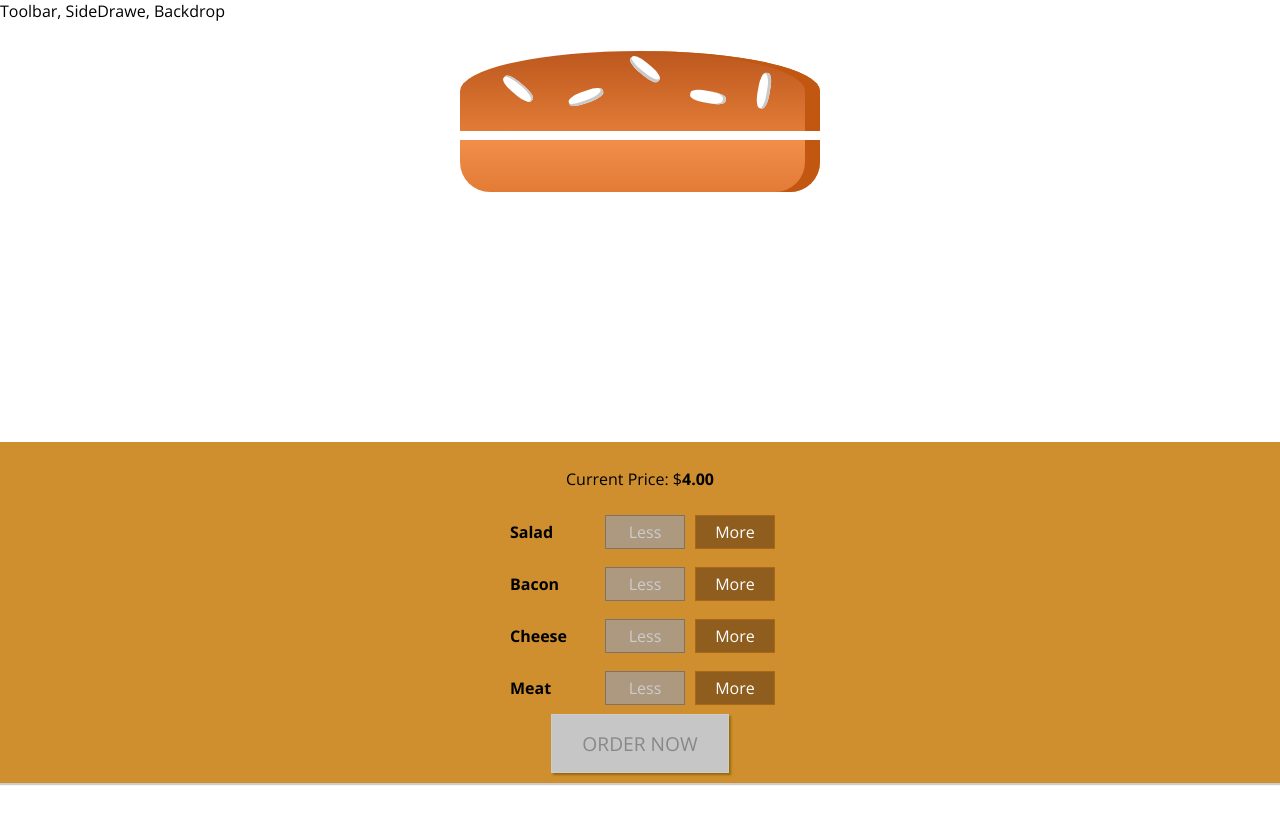
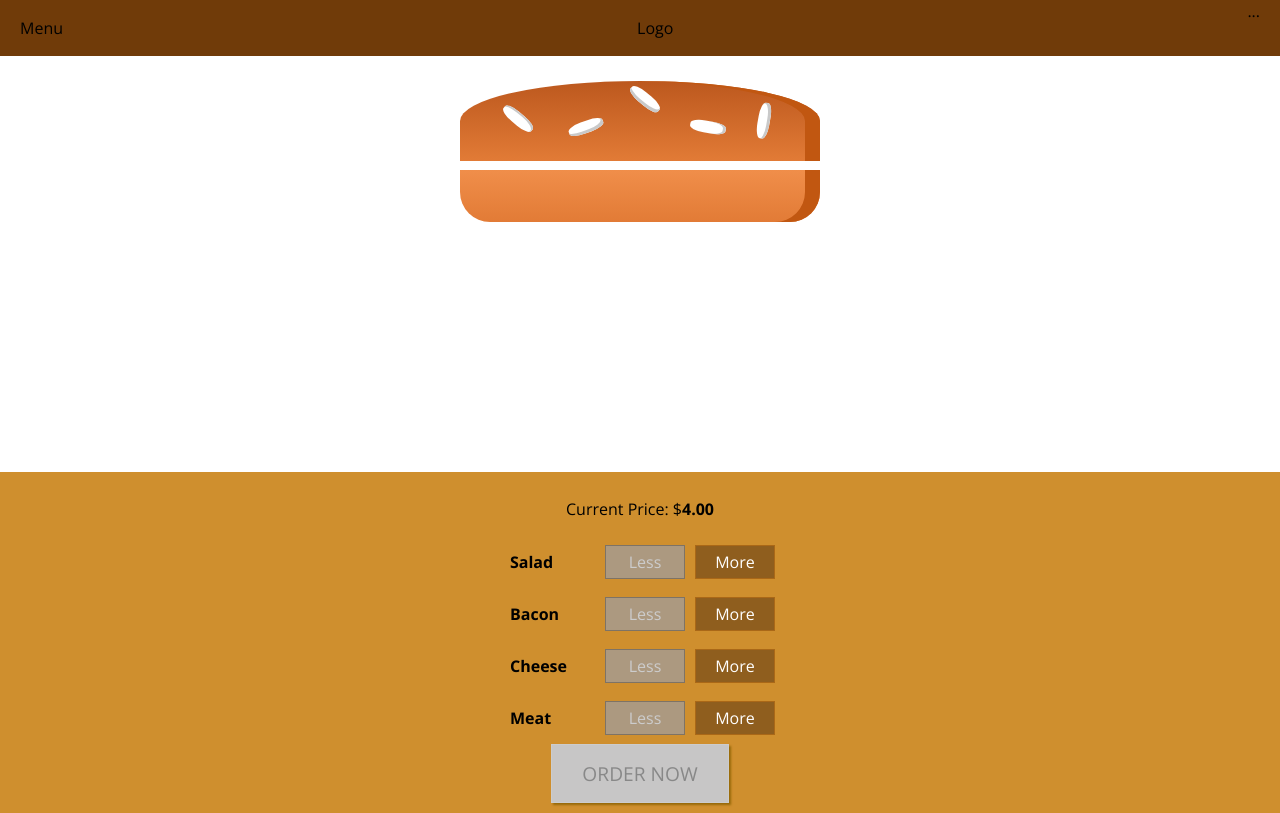
Before and after one commit to dgosza/ReactJS-The-Complete-Guide, a React app in the folder burgerBuilder/: page / in a window 1280 px wide. Built offline with nearby package versions, Linux system fonts and the light colour scheme.

Commit message:
finishit the toolbar

```diff
--- a/burgerBuilder/src/components/Burger/OrderSummary/index.js
+++ b/burgerBuilder/src/components/Burger/OrderSummary/index.js
@@ -8,7 +8,7 @@ const OrderSummary = (props) => {
 
     const ingredientsSummary = Object.keys(props.ingredients)
         .map(igKey => {
-            return <li key={igKey}><span style={{textTransform: 'capitalize'}}>{igKey}</span>: {props.ingredients[igKey]}</li>
+            return <li key={igKey}><span style={{ textTransform: 'capitalize' }}>{igKey}</span>: {props.ingredients[igKey]}</li>
         })
 
     return (
@@ -18,6 +18,7 @@ const OrderSummary = (props) => {
             <ul>
                 {ingredientsSummary}
             </ul>
+            <p><strong>Total Price</strong>: ${props.price.toFixed(2)}</p>
             <p>Continue to Checkout?</p>
             <Button btnType="Danger" clicked={props.purchaseCancelled}>CANCEL</Button>
             <Button btnType="Success" clicked={props.purchaseContinued}>CONTINUE</Button>
--- a/burgerBuilder/src/components/Layout/index.css
+++ b/burgerBuilder/src/components/Layout/index.css
@@ -1,3 +1,3 @@
 .content{
-    margin-top:20px;
+    margin-top:72px;
 }
--- a/burgerBuilder/src/components/Layout/index.js
+++ b/burgerBuilder/src/components/Layout/index.js
@@ -1,13 +1,14 @@
 import React from 'react';
+import './index.css'
 
 //HOC
 import Aux from '../../hoc/Auxiliar'
-//CSS
-import './index.css'
+
+import Toolbar from '../Navigation/Toolbar'
 
 const Layout = (props) => (
     <Aux>
-        <div> Toolbar, SideDrawe, Backdrop</div>
+        <Toolbar  />
 
         <main className="content">
             {props.children}
--- /dev/null
+++ b/burgerBuilder/src/components/Navigation/Toolbar/index.js
@@ -0,0 +1,19 @@
+import React from 'react';
+import './style.css'
+
+const Toolbar = (props) => {
+
+    return(
+        <header className="Toolbar">
+            <div>Menu</div>
+            <div>Logo</div>
+            <nav>
+                ...
+            </nav>
+
+        </header>
+    )
+
+}
+
+export default Toolbar
--- /dev/null
+++ b/burgerBuilder/src/components/Navigation/Toolbar/style.css
@@ -0,0 +1,19 @@
+.Toolbar{
+    height: 56px;
+    width: 100%;
+    position:fixed;
+    top: 0;
+    left: 0;
+    background-color: #703b09;
+    display:flex;
+    justify-content: space-between;
+    align-items: center;
+    padding: 0 20px;
+    box-sizing: border-box;
+    z-index: 90;
+}
+
+.Toolbar nav{
+    height: 100%;
+
+}
--- a/burgerBuilder/src/containers/BurgerBuilder/index.js
+++ b/burgerBuilder/src/containers/BurgerBuilder/index.js
@@ -105,7 +105,8 @@ class BugerBuilder extends React.Component {
                     <OrderSummary
                     ingredients={this.state.ingredients}
                     purchaseCancelled={this.purchaseCancelHandler}
-                    purchaseContinued={this.purchaseContinueHandler} />
+                    purchaseContinued={this.purchaseContinueHandler}
+                    price={this.state.totalPrice} />
                 </Modal>
                 <Burger ingredients={this.state.ingredients}></Burger>
                 <BuildControls
```
